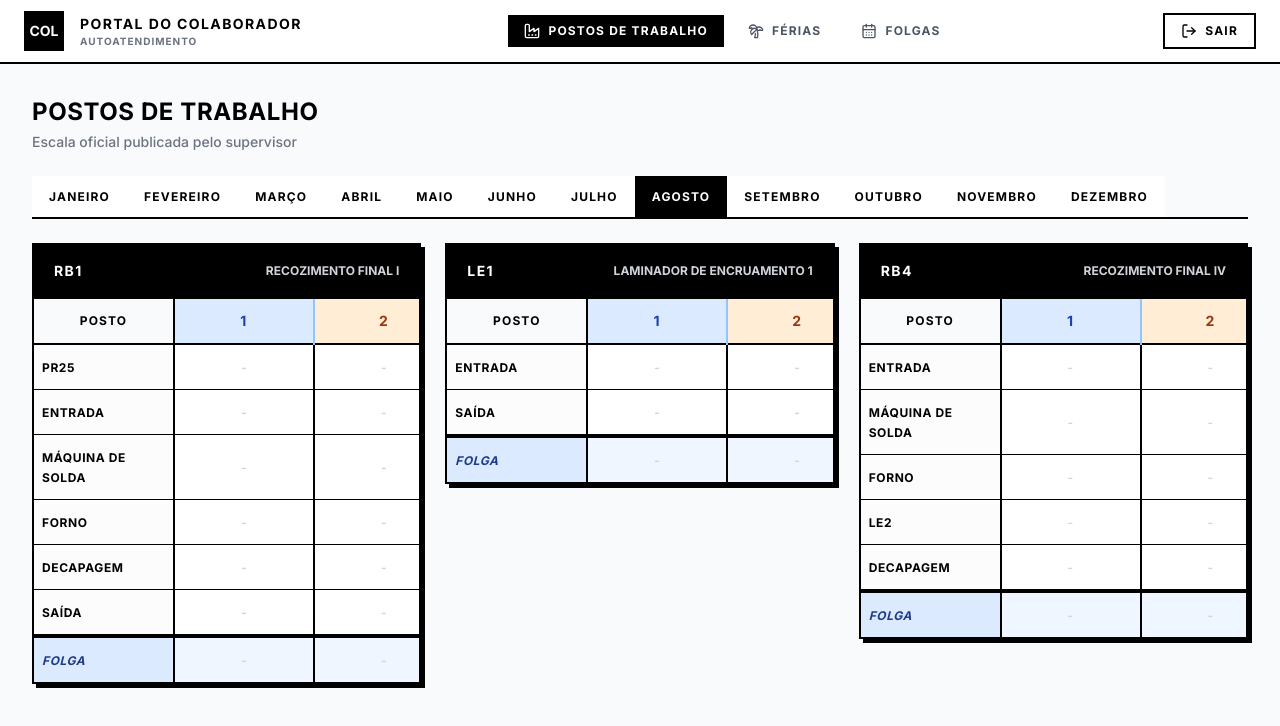
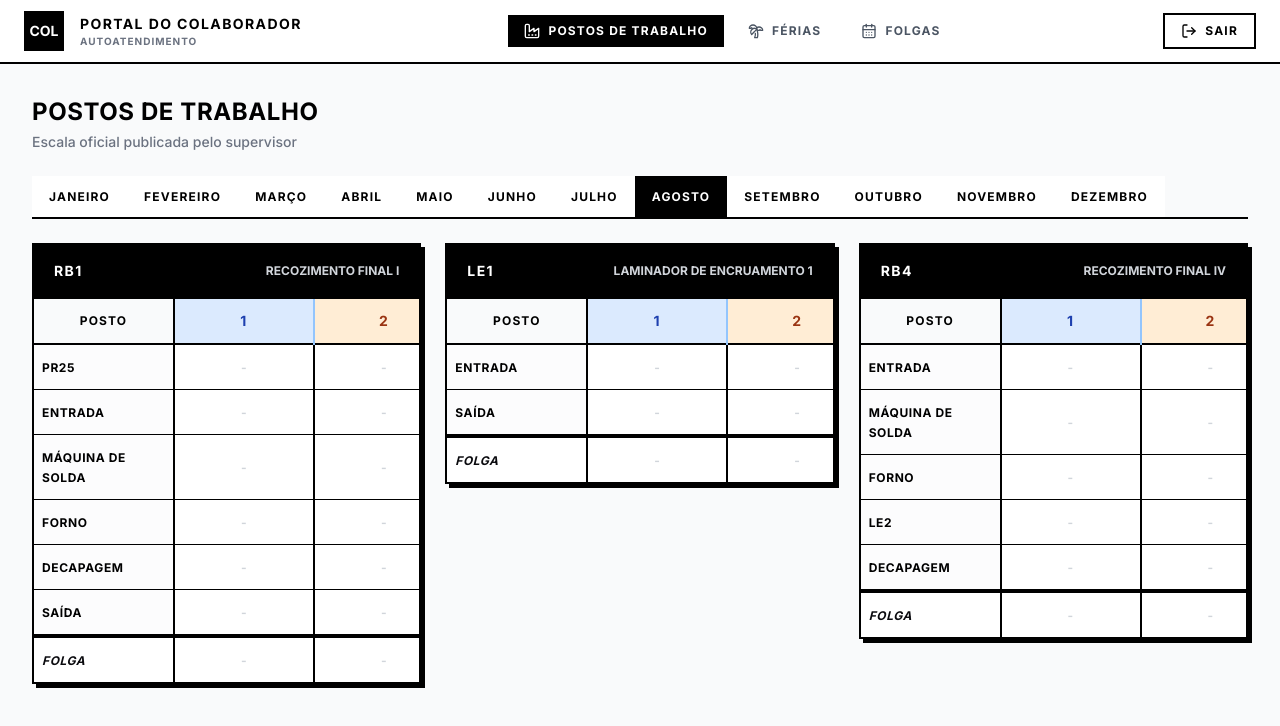
Before and after one commit to bininpython/CS, a React (Vite) app in the folder frontend/: page / in a window 1280 px wide. Both pictures are taken after a click on the button "ACESSO COLABORADOR (VISUALIZAR)". Shown: the top 726 px of the page. Built offline with nearby package versions, Linux system fonts and the light colour scheme.

Commit message:
fix: altera cor da linha de folga para roxo para nao conflitar com folga 1

```diff
--- a/frontend/src/pages/ColaboradorPostos.tsx
+++ b/frontend/src/pages/ColaboradorPostos.tsx
@@ -103,15 +103,15 @@ const ColaboradorPostos: React.FC = () => {
                     })}
                     {/* Linha FOLGA */}
                     <tr className="border-t-4 border-black hover:bg-gray-50 transition-colors">
-                      <td className="px-2 py-3 border-r-2 border-black bg-blue-100">
-                        <span className="text-xs font-bold text-blue-900 italic uppercase tracking-wider">FOLGA</span>
+                      <td className="px-2 py-3 border-r-2 border-black bg-purple-100">
+                        <span className="text-xs font-bold text-purple-900 italic uppercase tracking-wider">FOLGA</span>
                       </td>
                       {[1, 2, 3, 4].map(folgaId => {
                         const text = getColaboradorText(equipamento.id, 'FOLGA', folgaId);
                         return (
-                          <td key={folgaId} className="p-2 border-r-2 border-black last:border-r-0 h-full bg-blue-50 text-center align-middle whitespace-pre-wrap">
+                          <td key={folgaId} className="p-2 border-r-2 border-black last:border-r-0 h-full bg-purple-50 text-center align-middle whitespace-pre-wrap">
                             {text ? (
-                              <span className="text-xs font-bold text-blue-900 uppercase tracking-wider">{text}</span>
+                              <span className="text-xs font-bold text-purple-900 uppercase tracking-wider">{text}</span>
                             ) : (
                               <span className="text-xs font-bold text-gray-300 uppercase tracking-wider">-</span>
                             )}
--- a/frontend/src/pages/PostosDeTrabalho.tsx
+++ b/frontend/src/pages/PostosDeTrabalho.tsx
@@ -160,15 +160,15 @@ const PostosDeTrabalho: React.FC = () => {
                     })}
                     {/* Linha FOLGA */}
                     <tr className="border-t-4 border-black hover:bg-gray-50 transition-colors">
-                      <td className="px-2 py-2 border-r-2 border-black bg-blue-100">
-                        <span className="text-xs font-bold text-blue-900 italic uppercase tracking-wider">FOLGA</span>
+                      <td className="px-2 py-2 border-r-2 border-black bg-purple-100">
+                        <span className="text-xs font-bold text-purple-900 italic uppercase tracking-wider">FOLGA</span>
                       </td>
                       {[1, 2, 3, 4].map(folgaId => (
-                        <td key={folgaId} className="p-0 border-r-2 border-black last:border-r-0 h-full bg-blue-50">
+                        <td key={folgaId} className="p-0 border-r-2 border-black last:border-r-0 h-full bg-purple-50">
                           <textarea
                             value={getColaboradorText(equipamento.id, 'FOLGA', folgaId)}
                             onChange={(e) => handleAlocacaoChange(equipamento.id, 'FOLGA', folgaId, e.target.value)}
-                            className="w-full h-full min-h-[60px] p-2 text-xs font-bold uppercase tracking-wider text-center resize-none outline-none focus:bg-blue-100 bg-transparent text-blue-900"
+                            className="w-full h-full min-h-[60px] p-2 text-xs font-bold uppercase tracking-wider text-center resize-none outline-none focus:bg-purple-100 bg-transparent text-purple-900"
                             placeholder="Nomes em folga"
                           />
                         </td>
```
